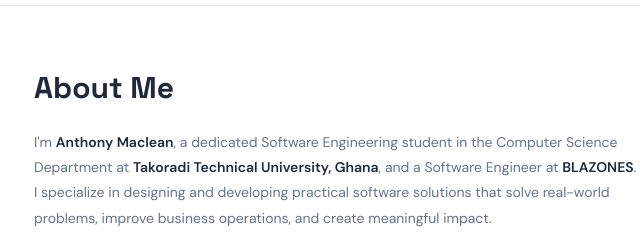
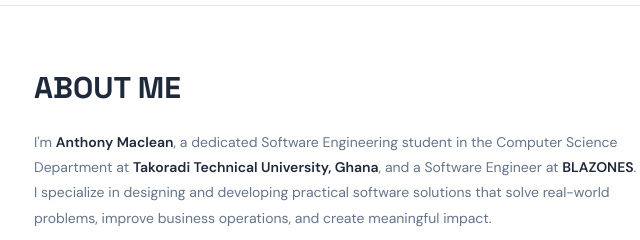
Before and after one commit to dztrb/portfolio, a plain HTML site: page about.html in a window 1280 px wide. Shown: the part 280-520 px from the top of the page, 609-1249 px from the left. Drawn offline with nearby package versions, Linux system fonts and the light colour scheme.

Commit message:
Capitalize ABOUT ME heading

```diff
--- a/about.html
+++ b/about.html
@@ -155,7 +155,7 @@ header { position: -webkit-sticky !important; position: sticky !important; top:
           </div>
           <!-- Content -->
           <div class="w-full lg:w-[55%] flex flex-col justify-center">
-            <h2 class="reveal text-2xl sm:text-3xl font-heading font-bold text-ink mb-6">About Me</h2>
+            <h2 class="reveal text-2xl sm:text-3xl font-heading font-bold text-ink mb-6">ABOUT ME</h2>
             <p class="reveal text-sm text-body leading-[1.8] mb-5">
               I'm <strong class="text-ink font-semibold">Anthony Maclean</strong>, a dedicated Software Engineering student in the Computer Science Department at <strong class="text-ink font-semibold">Takoradi Technical University, Ghana</strong>, and a Software Engineer at <strong class="text-ink font-semibold">BLAZONES</strong>. I specialize in designing and developing practical software solutions that solve real-world problems, improve business operations, and create meaningful impact.
             </p>
```
